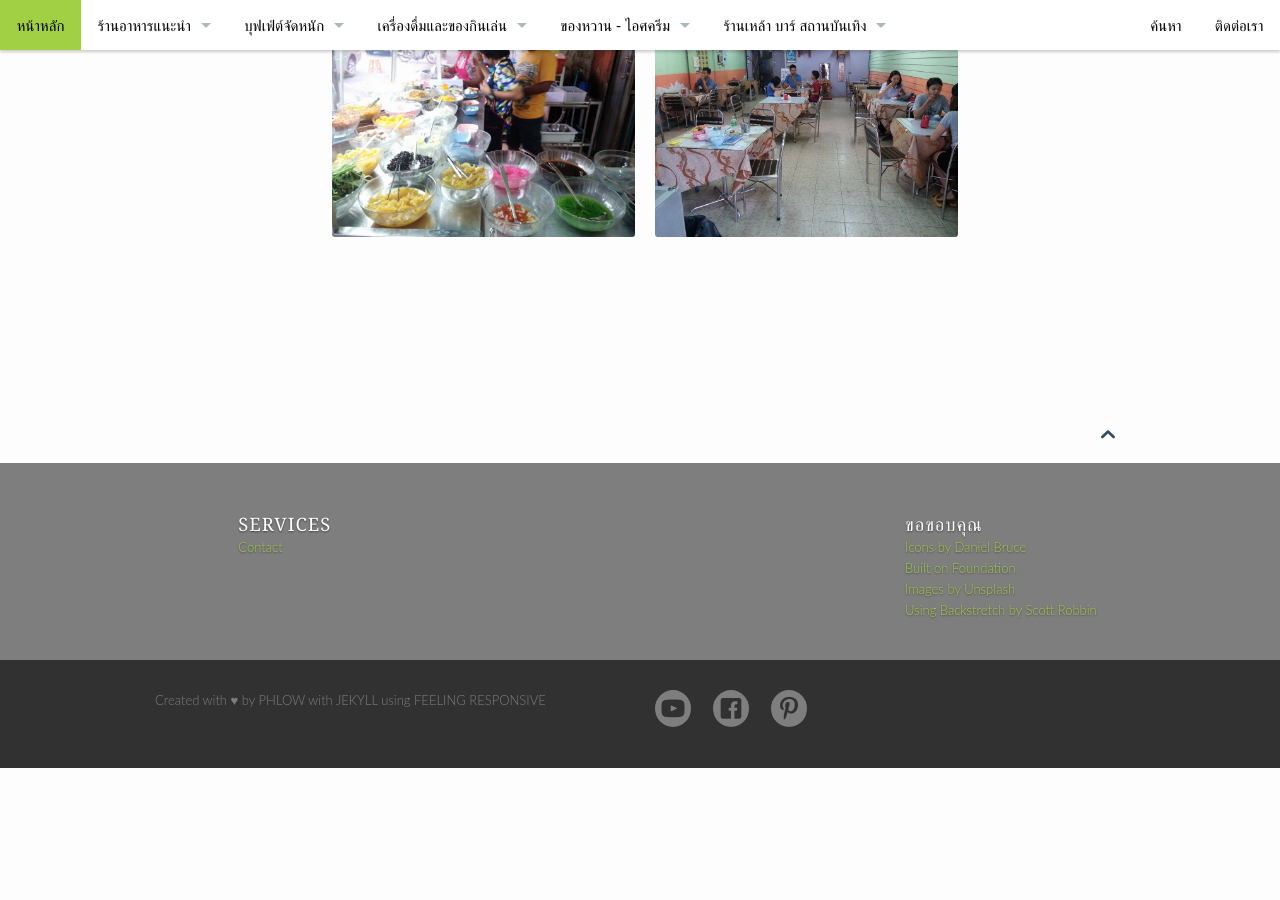
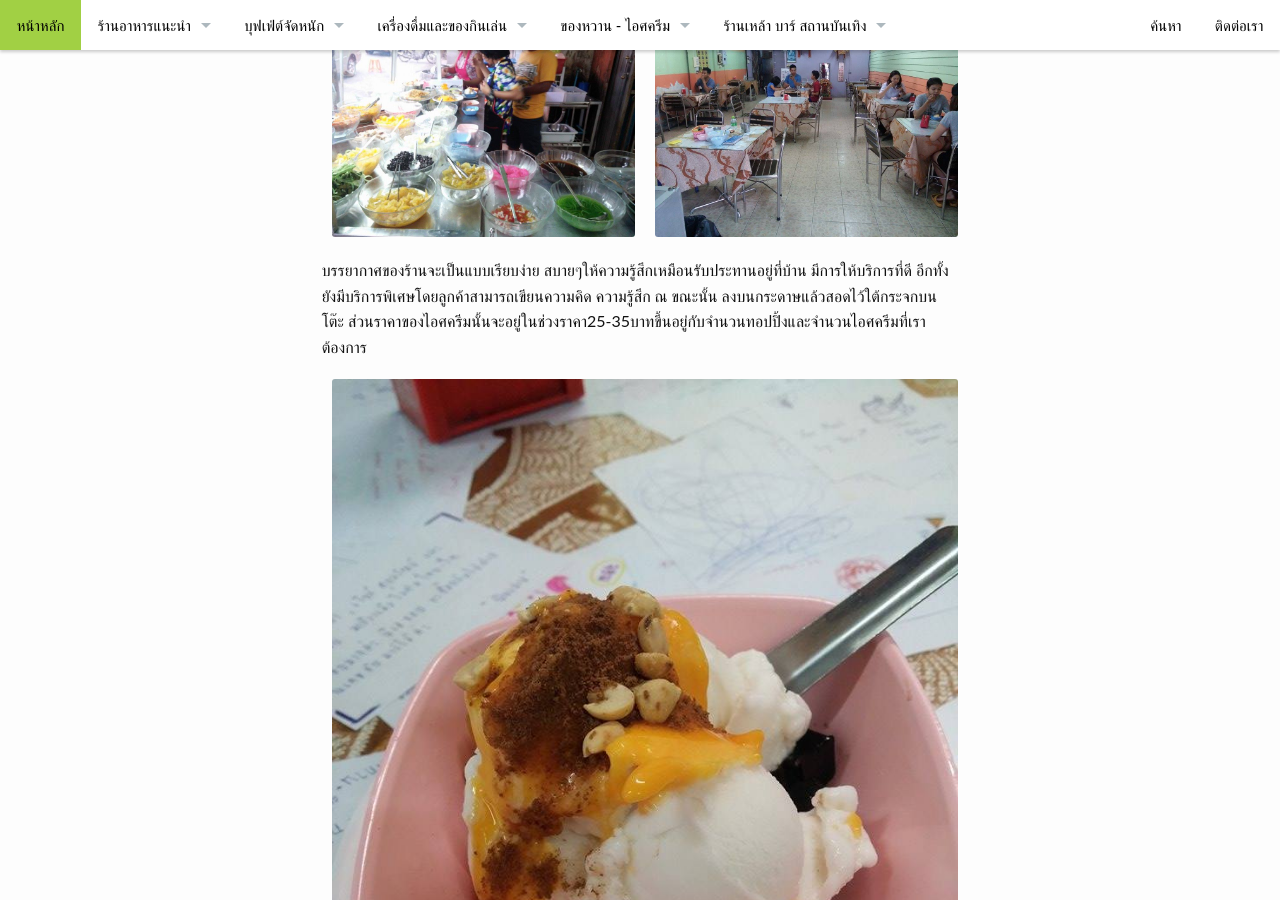
Before and after one commit to hatyairoiroi/hatyairoiroi.github.io, a Jekyll site: the page built from pages/ไทยไท.md, in a window 1280 px wide and 900 px high, scrolled down 1103 px. Built offline with Jekyll 4.4.1, drawn with Linux system fonts in a browser that asks for light colours; before the commit the page ends 1871 px from its top, so only the background shows below that.

Commit message:
Update ไทยไท.md

```diff
--- a/pages/ไทยไท.md
+++ b/pages/ไทยไท.md
@@ -14,3 +14,9 @@ permalink: "/ไทยไท/"
   <li><a href="{{ site.url }}/images/ไทยไท2.jpg"><img src="{{ site.url }}/images/ไทยไท2.jpg"></a></li>
   <li><a href="{{ site.url }}/images/ไทยไท3.jpg"><img src="{{ site.url }}/images/ไทยไท3.jpg"></a></li>
 </ul>
+
+บรรยากาศของร้านจะเป็นแบบเรียบง่าย สบายๆให้ความรู้สึกเหมือนรับประทานอยู่ที่บ้าน  มีการให้บริการที่ดี อีกทั้งยังมีบริการพิเศษโดยลูกค้าสามารถเขียนความคิด ความรู้สึก ณ ขณะนั้น ลงบนกระดาษแล้วสอดไว้ใต้กระจกบนโต๊ะ ส่วนราคาของไอศครีมนั้นจะอยู่ในช่วงราคา25-35บาทขึ้นอยู่กับจำนวนทอปปิ้งและจำนวนไอศครีมที่เราต้องการ
+
+<ul class="clearing-thumbs small-block-grid-1" data-clearing>
+  <li><a href="{{ site.url }}/images/ไทยไท4.jpg"><img src="{{ site.url }}/images/ไทยไท4.jpg"></a></li>
+</ul>
```
